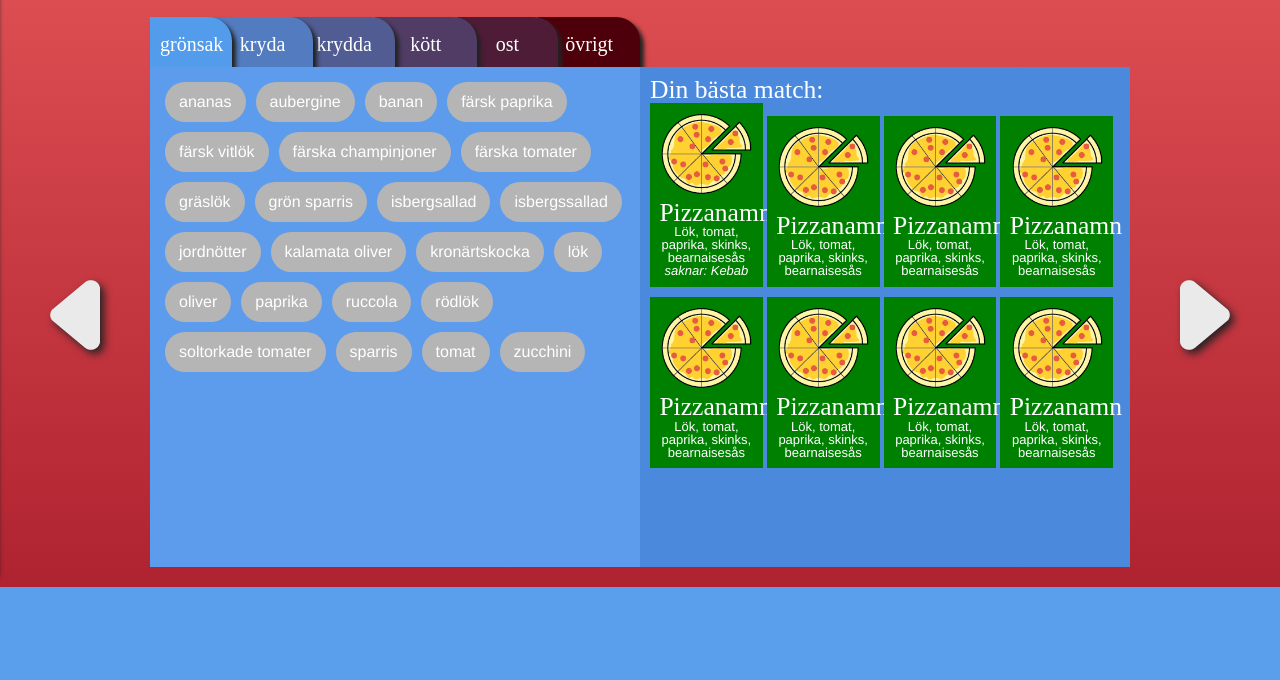
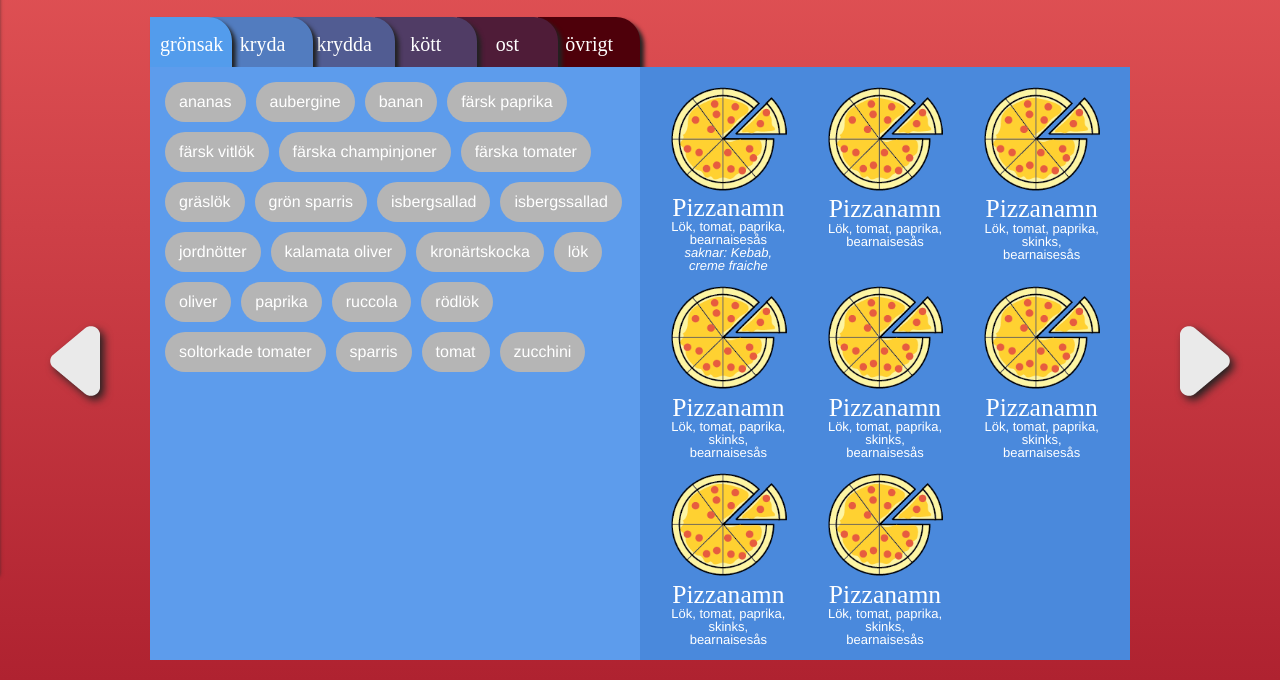
Before and after one commit to TheSwedishScout/pizzajakten, a PHP site: page / in a window 1280 px wide. Shown: the part 228-908 px from the top of the page. Before the commit the page ends 815 px from the top, so only its background shows below. Run offline with PHP 8.4, Linux system fonts and the light colour scheme; data comes from the database, SQL or seed files in the repository; a stand-in replaces the project's code that opens the database connection; some libraries are stand-ins or nearby versions.

Commit message:
design pizzaresultat

```diff
--- a/css/main.css
+++ b/css/main.css
@@ -270,11 +270,12 @@ main{
 	min-height: 500px;
 	overflow-y: auto;
 }
+
 main.left{
 	grid-area: main1;
 	background: #5D9CEC;
+}
 
-}
 main::-webkit-scrollbar-track
 {
 	-webkit-box-shadow: inset 0 0 6px rgba(0,0,0,0.3);
@@ -383,18 +384,12 @@ button:active {
 
 .resultatInner img {
     max-width: 100%;
-    max-height: 100%;
-    object-fit: contain;
 }
 
 .resultatInner {
-    width: 20%;
-    height: 20%;
     text-align: center;
     padding: 2%;
-    display: inline-block;
-    background: green;
-    margin-bottom: 10px;
+    margin: 5px 15px 0 15px;
 }
 
 .resultatInner h3{
@@ -407,3 +402,8 @@ button:active {
     font-style: italic;
     font-size: small;
 }
+
+.resultat {
+    display: grid;
+	grid-template-columns: repeat(3, 1fr);
+}
--- a/index.php
+++ b/index.php
@@ -28,19 +28,17 @@
 	<h2>Sid  specifikt</h2>
 </main>
 <main class="right">
-	<h2>Din bästa match:</h2>
+
 
     <ul class="resultat">
-        <li class="resultatInner"><h2><img src="images/pizza6.png"> Pizzanamn</h2><h3>Lök, tomat, paprika, skinks, bearnaisesås</h3><h4>saknar: Kebab</h4></li>
+        <li class="resultatInner"><img src="images/pizza6.png"><h2> Pizzanamn</h2><h3>Lök, tomat, paprika, bearnaisesås</h3><h4>saknar: Kebab, creme fraiche</h4></li>
+         <li class="resultatInner"><h2><img src="images/pizza6.png"> Pizzanamn</h2><h3>Lök, tomat, paprika, bearnaisesås</h3></li>
          <li class="resultatInner"><h2><img src="images/pizza6.png"> Pizzanamn</h2><h3>Lök, tomat, paprika, skinks, bearnaisesås</h3></li>
          <li class="resultatInner"><h2><img src="images/pizza6.png"> Pizzanamn</h2><h3>Lök, tomat, paprika, skinks, bearnaisesås</h3></li>
          <li class="resultatInner"><h2><img src="images/pizza6.png"> Pizzanamn</h2><h3>Lök, tomat, paprika, skinks, bearnaisesås</h3></li>
          <li class="resultatInner"><h2><img src="images/pizza6.png"> Pizzanamn</h2><h3>Lök, tomat, paprika, skinks, bearnaisesås</h3></li>
          <li class="resultatInner"><h2><img src="images/pizza6.png"> Pizzanamn</h2><h3>Lök, tomat, paprika, skinks, bearnaisesås</h3></li>
          <li class="resultatInner"><h2><img src="images/pizza6.png"> Pizzanamn</h2><h3>Lök, tomat, paprika, skinks, bearnaisesås</h3></li>
-         <li class="resultatInner"><h2><img src="images/pizza6.png"> Pizzanamn</h2><h3>Lök, tomat, paprika, skinks, bearnaisesås</h3></li>
-
-
     </ul>
 </main>
 <script src="js/getcategory.js"></script>
```
